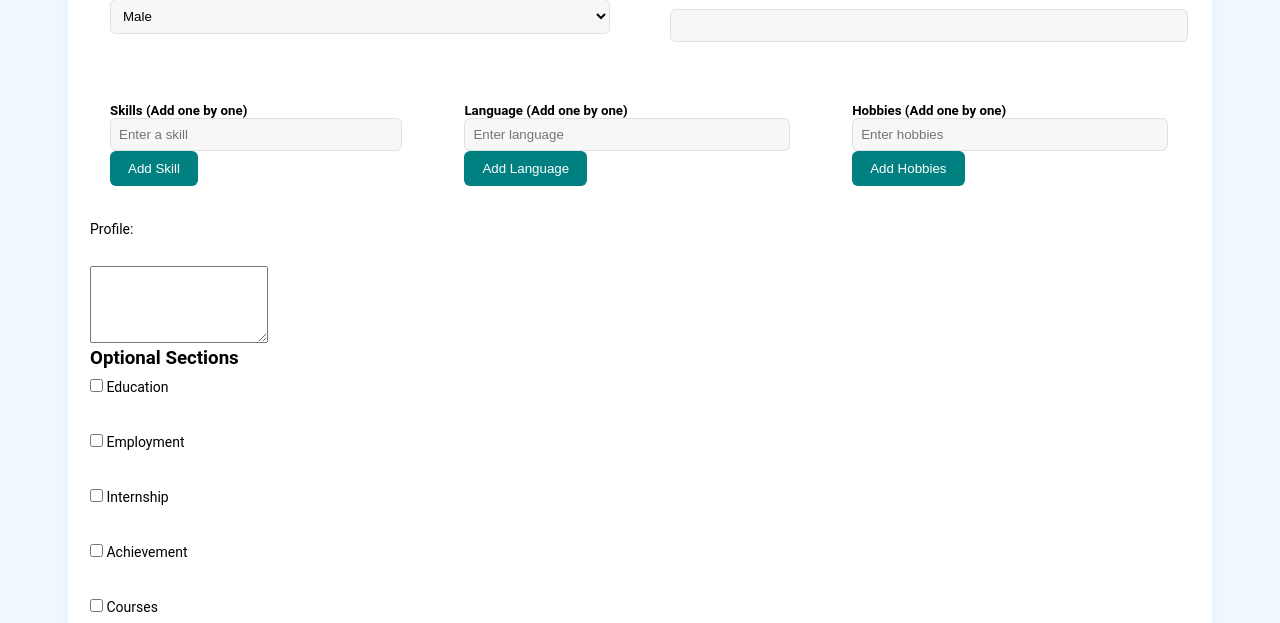
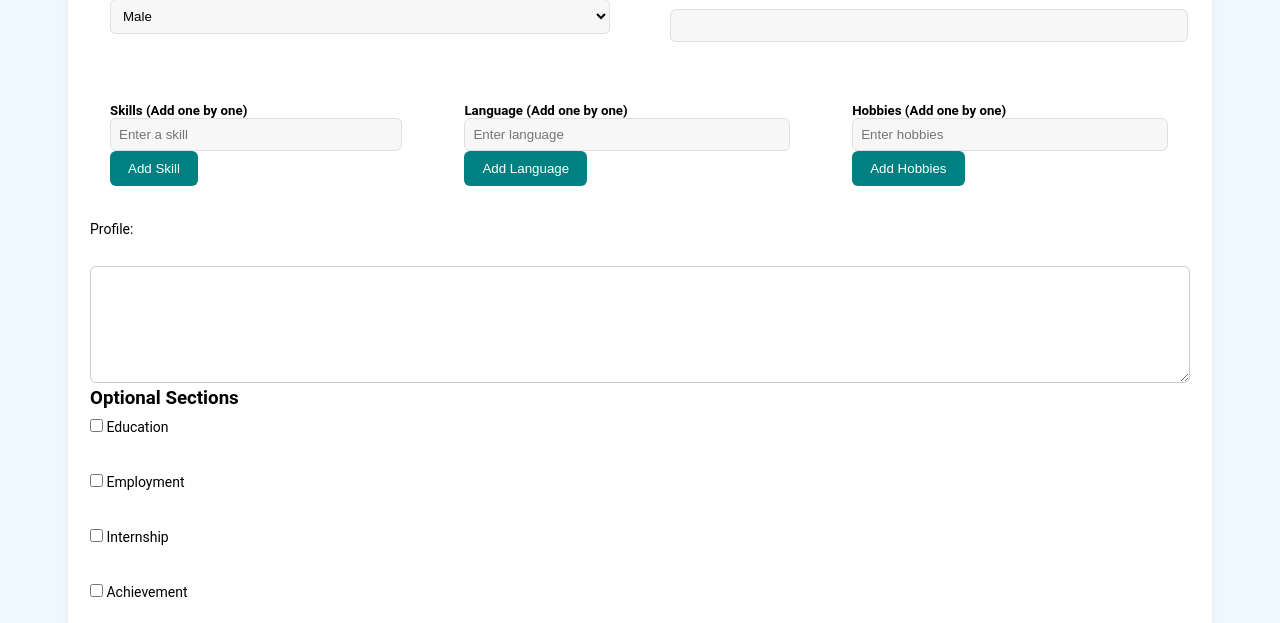
Before and after one commit to Noman63ns/EasyResume, a Flask app: page /form/1 in a window 1280 px wide. Shown: the part 704-1327 px from the top of the page. Run offline with Flask 3, Linux system fonts and the light colour scheme.

Commit message:
Update form6.css

```diff
--- a/static/form6.css
+++ b/static/form6.css
@@ -39,3 +39,20 @@
 .gn{display:flex;gap:20px}
 .g{display:block;margin:20px;width:500px}
 .n{display:block;margin:20px;width:500px}
+
+textarea {
+  width: 100%;              /* makes it fill the container */
+  max-width: 100%;          /* prevents overflow */
+  padding: 10px;
+  border: 1px solid #ccc;
+  border-radius: 6px;
+  font-size: 1rem;
+  box-sizing: border-box;   /* include padding inside width */
+}
+
+/* Optional: adjust spacing for small screens */
+@media (max-width: 480px) {
+  textarea {
+    font-size: 0.95rem;
+  }
+}
```
